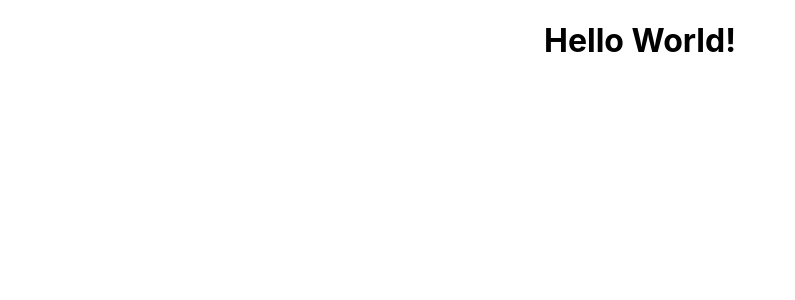
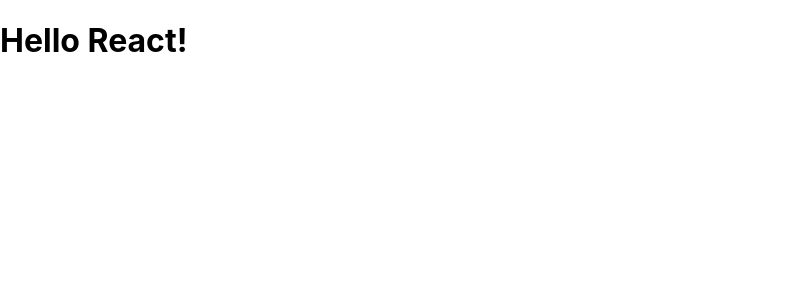
Before and after one commit to MisalSilva/React-Project, a React (Create React App) app: page / in a window 1280 px wide. Shown: the top 300 px of the page, without its empty margins (0-795 px from the left). Built offline with nearby package versions, Linux system fonts and the light colour scheme.

Commit message:
Update: add new element

```diff
--- a/src/index.js
+++ b/src/index.js
@@ -3,6 +3,9 @@
 import './index.css';
 import App from './App';
 import reportWebVitals from './reportWebVitals';
+
+//from W3 schools
+const myFirstElement = <h1>Hello React!</h1>
 
 const root = ReactDOM.createRoot(document.getElementById('root'));
 root.render(
@@ -11,6 +14,10 @@
   </React.StrictMode>
 );
 
+//from W3 schools
+root.render(myFirstElement);
+
+
 // If you want to start measuring performance in your app, pass a function
 // to log results (for example: reportWebVitals(console.log))
 // or send to an analytics endpoint. Learn more: https://bit.ly/CRA-vitals
```
